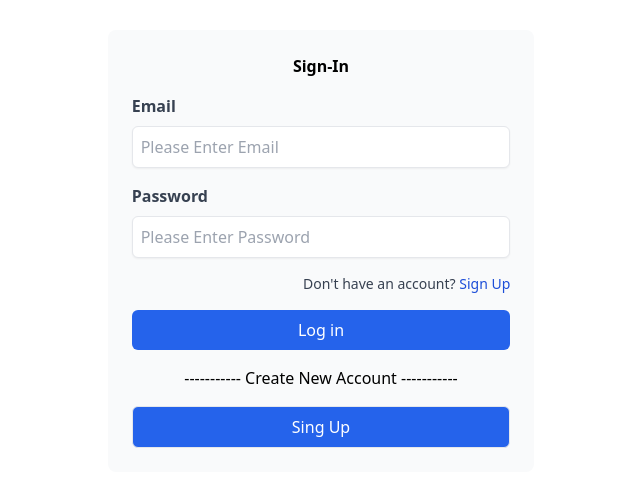
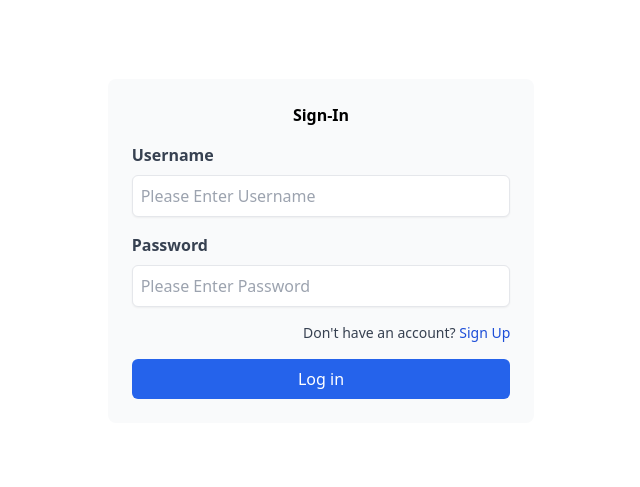
Before and after one commit to rornmakaraaa/I4-Internship, a Next.js app: page /login in a window 1280 px wide. Shown: the part 149-636 px from the top of the page, without its empty margins (319-959 px from the left). Built offline with nearby package versions, Linux system fonts and the light colour scheme.

Commit message:
edit logout

```diff
--- a/pages/admin/logout.tsx
+++ b/pages/admin/logout.tsx
@@ -1,19 +1,34 @@
 import React from 'react';
+import { useRouter } from 'next/router';
 import Header from '@/components/auths/Header';
 import Sidebar from '@/components/Sidebar';
 
-const logout = () => {
+const Logout = () => {
+    const router = useRouter();
+
+    const handleLogout = () => {
+        localStorage.removeItem('authToken');
+
+        router.push('/');
+    };
+
     return (
         <div className="project flex flex-col w-auto">
             <Header />
             <div className="project-container flex">
                 <Sidebar />
                 <div className="main flex-grow p-5">
-
+                    <h2 className="text-center text-2xl font-bold">Are you sure you want to log out?</h2>
+                    <button
+                        className="bg-red-600 text-white py-2 px-4 rounded mt-4"
+                        onClick={handleLogout}
+                    >
+                        Logout
+                    </button>
                 </div>
             </div>
         </div>
-)
-}
+    );
+};
 
-export default logout;
+export default Logout;
--- a/pages/login.tsx
+++ b/pages/login.tsx
@@ -1,24 +1,62 @@
 import Link from 'next/link';
 import "../app/globals.css";
-import React from 'react';
+import React, { useState } from 'react';
+import { useRouter } from 'next/router';
 
+const Login: React.FC = () => {
+  const [username, setUsername] = useState('');
+  const [password, setPassword] = useState('');
+  const [error, setError] = useState('');
+  const [success, setSuccess] = useState('');
+  const router = useRouter();
 
-const login = () => {
+  // Add typing for event (React.FormEvent)
+  const handleSubmit = async (e: React.FormEvent<HTMLFormElement>) => {
+    e.preventDefault();
+
+    try {
+      const response = await fetch('http://localhost:8000/api/login', {
+        method: 'POST',
+        headers: {
+          'Content-Type': 'application/json',
+        },
+        body: JSON.stringify({ username, password }),
+      });
+
+      const data = await response.json();
+
+      if (response.ok) {
+        setSuccess('Login successful!');
+        router.push('/admin/dashboard');
+      } else {
+        setError(data.message || 'Login failed');
+      }
+    } catch (err) {
+      console.error('Error logging in:', err);
+      setError('An error occurred during login. Please try again.');
+    }
+  };
 
   return (
     <div className="flex justify-center items-center bg-primary h-screen">
-      <div className="bg-gray-50  p-6 rounded-lg w-1/3">
-      <h2 className="text-center mb-4"><strong>Sign-In</strong></h2>
-        <form action="" >
+      <div className="bg-gray-50 p-6 rounded-lg w-1/3">
+        <h2 className="text-center mb-4"><strong>Sign-In</strong></h2>
+        {error && <p className="text-red-600 text-center mb-4">{error}</p>}
+        {success && <p className="text-green-600 text-center mb-4">{success}</p>}
+        <form onSubmit={handleSubmit}>
           <div className="mb-4">
-            <label htmlFor="email" className="block text-gray-700 font-bold mb-2">
-              Email
+            <label htmlFor="username" className="block text-gray-700 font-bold mb-2">
+              Username
             </label>
             <input
               className="border py-2 px-2 form-input mt-1 block w-full rounded-md border-gray-200 shadow-sm"
-              id="email"
-              type="email"
-              placeholder="Please Enter Email"/>
+              id="username"
+              type="text"
+              value={username}
+              onChange={(e) => setUsername(e.target.value)}
+              placeholder="Please Enter Username"
+              required
+            />
           </div>
 
           <div className="mb-4">
@@ -29,7 +67,11 @@ const login = () => {
               className="border px-2 py-2 form-input mt-1 block w-full rounded-md border-gray-200 shadow-sm"
               id="password"
               type="password"
-              placeholder="Please Enter Password"/>
+              value={password}
+              onChange={(e) => setPassword(e.target.value)}
+              placeholder="Please Enter Password"
+              required
+            />
           </div>
 
           <p className="mb-4 text-sm text-gray-700 mt-1 text-right">
@@ -41,16 +83,10 @@ const login = () => {
           <button type="submit" className="bg-blue-600 hover:bg-blue-700 text-white py-2 px-4 w-full rounded-md">
             Log in
           </button>
-          <p className="m-4 text-center">----------- Create New Account -----------</p>
-          <Link
-            href="/signin"
-            className="block text-center border bg-blue-600 hover:bg-blue-700 mt-4 py-2 w-full rounded-md text-white">
-            Sing Up
-          </Link>
         </form>
       </div>
     </div>
   );
 };
 
-export default login;
+export default Login;
--- a/pages/signin.tsx
+++ b/pages/signin.tsx
@@ -2,41 +2,96 @@ import Link from 'next/link';
 import "../app/globals.css";
 import React, { useState } from 'react';
 
-const singup = () => {
+const Signup: React.FC = () => {
+  // State variables for input fields and feedback messages
+  const [name, setName] = useState('');
+  const [email, setEmail] = useState('');
+  const [password, setPassword] = useState('');
+  const [error, setError] = useState('');
+  const [success, setSuccess] = useState('');
+
+  // Function to handle form submission
+  const handleSubmit = async (e: React.FormEvent<HTMLFormElement>) => {
+    e.preventDefault(); // Prevent default form submission
+
+    try {
+      const response = await fetch('http://localhost:8000/api/signup', { // Update this URL to your signup endpoint
+        method: 'POST',
+        headers: {
+          'Content-Type': 'application/json',
+        },
+        body: JSON.stringify({ username: name, email, password }), // Send name, email, and password
+      });
+
+      const data = await response.json();
+
+      if (response.ok) {
+        setSuccess('Signup successful! You can now log in.'); // Set success message
+        setError(''); // Clear error message
+      } else {
+        setError(data.message || 'Signup failed'); // Set error message
+        setSuccess(''); // Clear success message
+      }
+    } catch (err) {
+      console.error('Error during signup:', err);
+      setError('An error occurred during signup. Please try again.'); // Set error message for any errors
+      setSuccess(''); // Clear success message
+    }
+  };
 
   return (
     <div className="flex justify-center items-center bg-primary h-screen">
-      <div className="bg-gray-50  p-6 rounded-lg w-1/3">
-      <h2 className="text-center font-bold mb-4">Sign Up</h2>
-        <form action="">
-        <div className="mb-4">
-            <label htmlFor="email" className="block text-gray-700 font-bold mb-2">
+      <div className="bg-gray-50 p-6 rounded-lg w-1/3">
+        <h2 className="text-center font-bold mb-4">Sign Up</h2>
+
+        {/* Show error or success messages */}
+        {error && <p className="text-red-600 text-center mb-4">{error}</p>}
+        {success && <p className="text-green-600 text-center mb-4">{success}</p>}
+
+        <form onSubmit={handleSubmit}>
+          <div className="mb-4">
+            <label htmlFor="name" className="block text-gray-700 font-bold mb-2">
               Name
             </label>
-            <input className="border py-2 px-2 form-input mt-1 block w-full rounded-md border-gray-200 shadow-sm"
+            <input
+              className="border py-2 px-2 form-input mt-1 block w-full rounded-md border-gray-200 shadow-sm"
               id="name"
-              type="name"
-              placeholder="Please Enter Name"/>
+              type="text" // Corrected to text
+              placeholder="Please Enter Name"
+              value={name}
+              onChange={(e) => setName(e.target.value)}
+              required
+            />
           </div>
 
           <div className="mb-4">
             <label htmlFor="email" className="block text-gray-700 font-bold mb-2">
               Email
             </label>
-            <input className="border py-2 px-2 form-input mt-1 block w-full rounded-md border-gray-200 shadow-sm"
+            <input
+              className="border py-2 px-2 form-input mt-1 block w-full rounded-md border-gray-200 shadow-sm"
               id="email"
               type="email"
-              placeholder="Please Enter Email"/>
+              placeholder="Please Enter Email"
+              value={email}
+              onChange={(e) => setEmail(e.target.value)}
+              required
+            />
           </div>
 
           <div className="mb-4">
             <label htmlFor="password" className="block text-gray-700 font-bold mb-2">
               Password
             </label>
-            <input className="border px-2 py-2 form-input mt-1 block w-full rounded-md border-gray-200 shadow-sm"
+            <input
+              className="border px-2 py-2 form-input mt-1 block w-full rounded-md border-gray-200 shadow-sm"
               id="password"
               type="password"
-              placeholder="Please Enter Password"/>
+              placeholder="Please Enter Password"
+              value={password}
+              onChange={(e) => setPassword(e.target.value)}
+              required
+            />
           </div>
 
           <p className="mb-4 text-sm text-gray-700 mt-1 text-right">
@@ -54,4 +109,4 @@ const singup = () => {
   );
 };
 
-export default singup;
+export default Signup;
```
Lines whose indentation alone changed are shown as unchanged.
